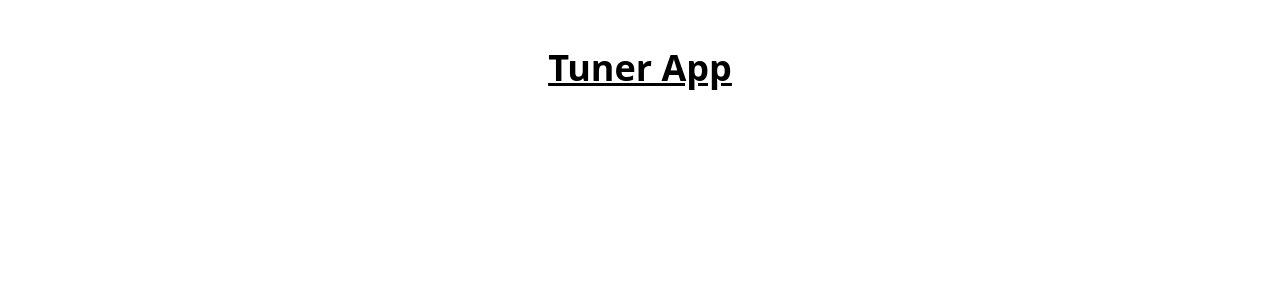
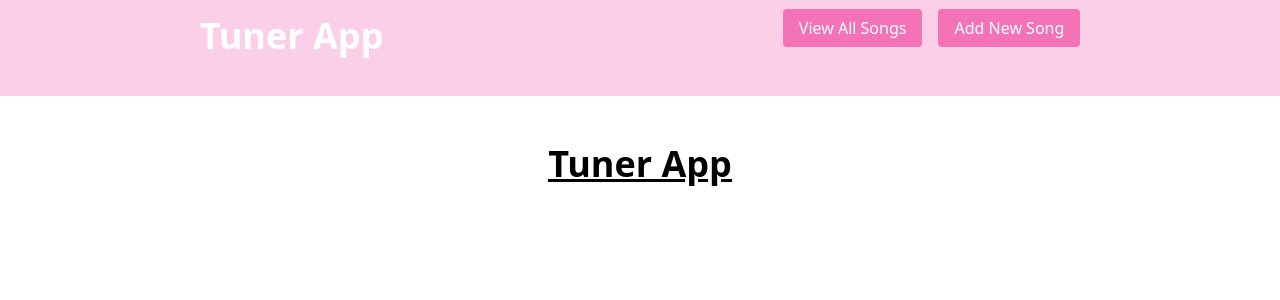
Before and after one commit to 9-3-pursuit/lab-express-sql-seed-read, a React (Create React App) app in the folder front-end/: page / in a window 1280 px wide. Shown: the top 300 px of the page. Built offline with nearby package versions, Linux system fonts and the light colour scheme.

Commit message:
navbar added

```diff
--- a/front-end/src/App.js
+++ b/front-end/src/App.js
@@ -13,7 +13,7 @@ function App() {
   return (
     <div className="app">
       <BrowserRouter>
-        {/* <Navbar /> */}
+        <Navbar />
         <main>
           <Routes>
             <Route path="/" element={<Home />} />
--- a/front-end/src/Components/Navbar.js
+++ b/front-end/src/Components/Navbar.js
@@ -1,6 +1,31 @@
+import { Link } from "react-router-dom";
+function Navbar() {
+  return (
+    <nav className="bg-pink-200 text-white py-4 flex justify-around">
+      <h1 className="text-4xl font-bold mb-6">
+        <Link to="/">Tuner App</Link>
+      </h1>
+      <ul className="flex justify-around">
+        <li className="cursor-pointer hover:text-gray-300 mr-4">
+          <Link
+            to="/songs"
+            className="bg-pink-400 text-white py-2 px-4 rounded"
+          >
+            View All Songs
+          </Link>
+        </li>
 
-function Navbar(){
-
+        <li className="cursor-pointer hover:text-gray-300">
+          <Link
+            to="/songs/new"
+            className="bg-pink-400 text-white py-2 px-4 rounded"
+          >
+            Add New Song
+          </Link>
+        </li>
+      </ul>
+    </nav>
+  );
 }
 
-export default Navbar
+export default Navbar;
--- a/front-end/src/Pages/Home.js
+++ b/front-end/src/Pages/Home.js
@@ -1,7 +1,10 @@
+import { Link } from "react-router-dom";
 function Home() {
   return (
     <div className="flex flex-col items-center m-6 p-6 justify-center">
-      <h1 className="text-4xl font-bold mb-6 underline">Tuner App</h1>
+      <h1 className="text-4xl font-bold mb-6 underline">
+        <Link to="/">Tuner App</Link>
+      </h1>
     </div>
   );
 }
```
